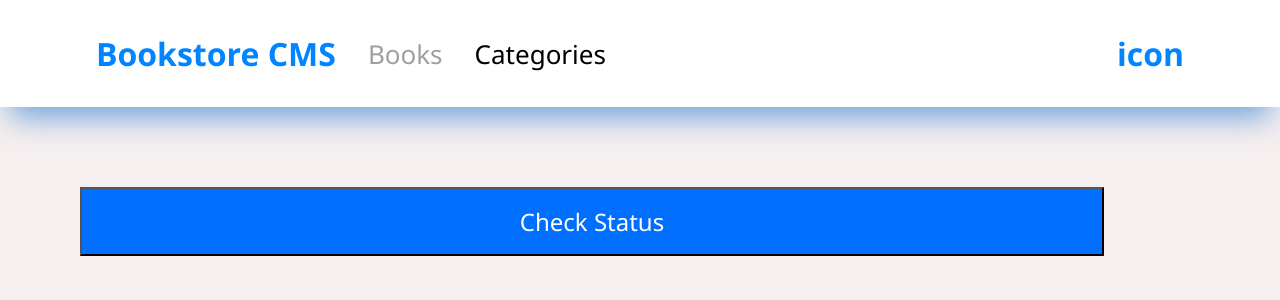
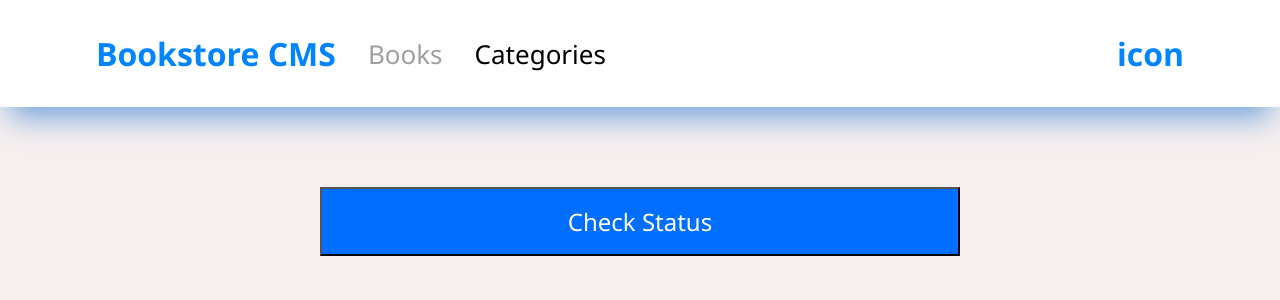
Before and after one commit to Iqbal-Elham/Bookstore-react, a React (Create React App) app: page /categories in a window 1280 px wide. Shown: the top 300 px of the page. Built offline with nearby package versions, Linux system fonts and the light colour scheme.

Commit message:
Add new book adding functionality

```diff
--- a/src/components/Categories.jsx
+++ b/src/components/Categories.jsx
@@ -1,10 +1,18 @@
 import React from 'react';
+import { useDispatch, useSelector } from 'react-redux';
 import styles from './styles/Categories.module.css';
+import { checkStatus } from '../redux/categories/categoriesSlice';
 
-const Categories = () => (
-  <div className={styles.category}>
-    <button type="button">Check Status</button>
-  </div>
-);
+const Categories = () => {
+  const { categories } = useSelector((store) => store.categories);
+  const dispatch = useDispatch();
+  return (
+    <div className={styles.category}>
+      <button type="button" onClick={() => dispatch(checkStatus())}>Check Status</button>
+      <h1 className="center">{categories.length > 0 ? categories[0] : ''}</h1>
+
+    </div>
+  );
+};
 
 export default Categories;
--- a/src/components/Form.jsx
+++ b/src/components/Form.jsx
@@ -1,18 +1,50 @@
-import React from 'react';
+import React, { useState } from 'react';
+import { useDispatch } from 'react-redux';
 import styles from './styles/Form.module.css';
+import { addBook } from '../redux/books/booksSlice';
 
-const Form = () => (
+const { v4: uuidv4 } = require('uuid');
+
+const Form = () => {
+  const dispatch = useDispatch();
+  const [title, setTitle] = useState('');
+  const [author, setAuthor] = useState('');
+
+  const handleSubmit = (e) => {
+    e.preventDefault();
+    const data = {
+      id: uuidv4(),
+      title,
+      author,
+    };
+    dispatch(addBook(data));
+    setTitle('');
+    setAuthor('');
+  };
+
+  return (
     <>
       <div className={styles.container}>
         <hr />
         <h2>Add New Book</h2>
-      <form>
-        <input type="text" placeholder="Book title" />
-        <input type="text" placeholder="Book Author" />
+        <form onSubmit={handleSubmit}>
+          <input
+            type="text"
+            placeholder="Book title"
+            value={title}
+            onChange={(e) => setTitle(e.target.value)}
+          />
+          <input
+            type="text"
+            placeholder="Book Author"
+            value={author}
+            onChange={(e) => setAuthor(e.target.value)}
+          />
           <button type="submit">Add Book</button>
         </form>
       </div>
     </>
   );
+};
 
 export default Form;
--- a/src/components/styles/Categories.module.css
+++ b/src/components/styles/Categories.module.css
@@ -1,9 +1,16 @@
+.category {
+  display: flex;
+  justify-content: center;
+  flex-direction: column;
+  align-items: center;
+}
 .category button {
-  width: 80%;
+  width: 50%;
   background-color: rgb(0, 110, 255);
   color: white;
   margin: 5rem;
   padding: 1rem;
   font-size: 24px;
   cursor: pointer;
+
 }
```
Lines whose indentation alone changed are shown as unchanged.
